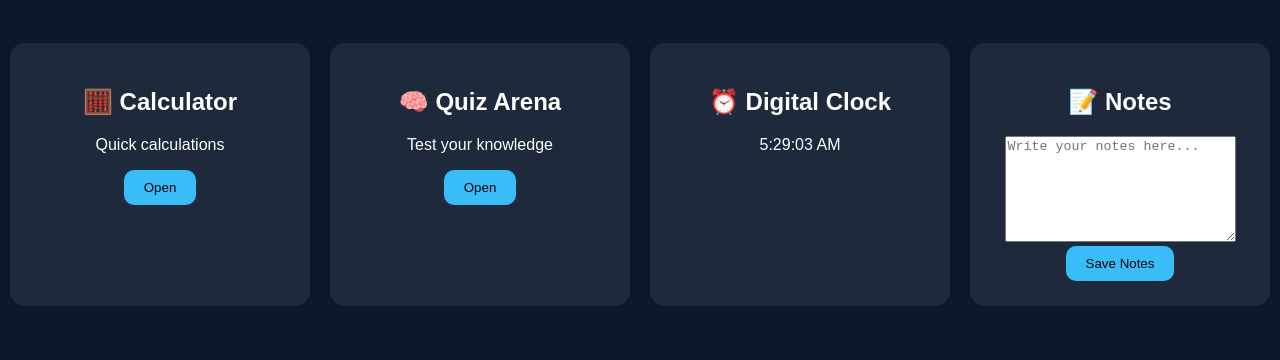
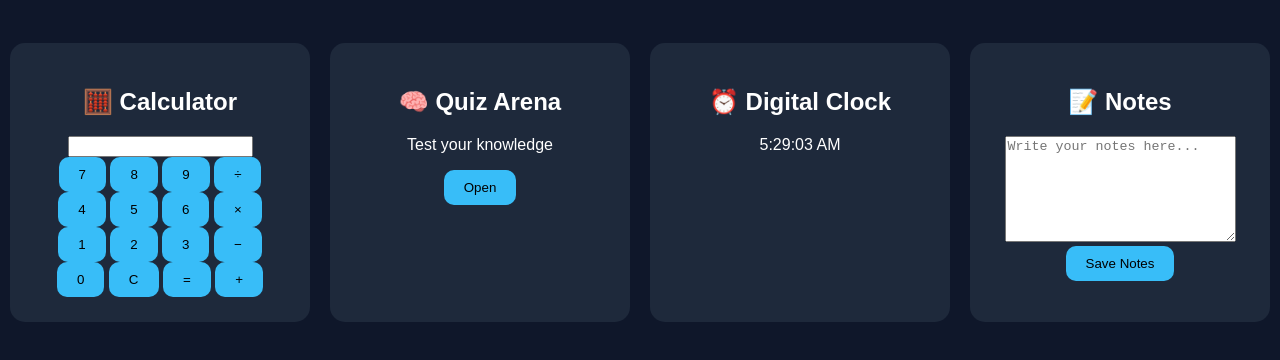
Before and after one commit to schoolab4-byte/StudentOs, a plain HTML site: page index.html in a window 1280 px wide. Shown: the part 140-500 px from the top of the page. Drawn offline with Linux system fonts and the light colour scheme.

Commit message:
Update index.html

```diff
--- a/index.html
+++ b/index.html
@@ -16,9 +16,35 @@
 <div class="container">
 
 <div class="card">
+
 <h2>🧮 Calculator</h2>
-<p>Quick calculations</p>
-<button onclick="openTool('calculator')">Open</button>
+
+<input id="display" type="text" readonly>
+
+<div class="buttons">
+
+<button onclick="add('7')">7</button>
+<button onclick="add('8')">8</button>
+<button onclick="add('9')">9</button>
+<button onclick="add('/')">÷</button>
+
+<button onclick="add('4')">4</button>
+<button onclick="add('5')">5</button>
+<button onclick="add('6')">6</button>
+<button onclick="add('*')">×</button>
+
+<button onclick="add('1')">1</button>
+<button onclick="add('2')">2</button>
+<button onclick="add('3')">3</button>
+<button onclick="add('-')">−</button>
+
+<button onclick="add('0')">0</button>
+<button onclick="clearDisplay()">C</button>
+<button onclick="calculate()">=</button>
+<button onclick="add('+')">+</button>
+
+</div>
+
 </div>
 
 
```
